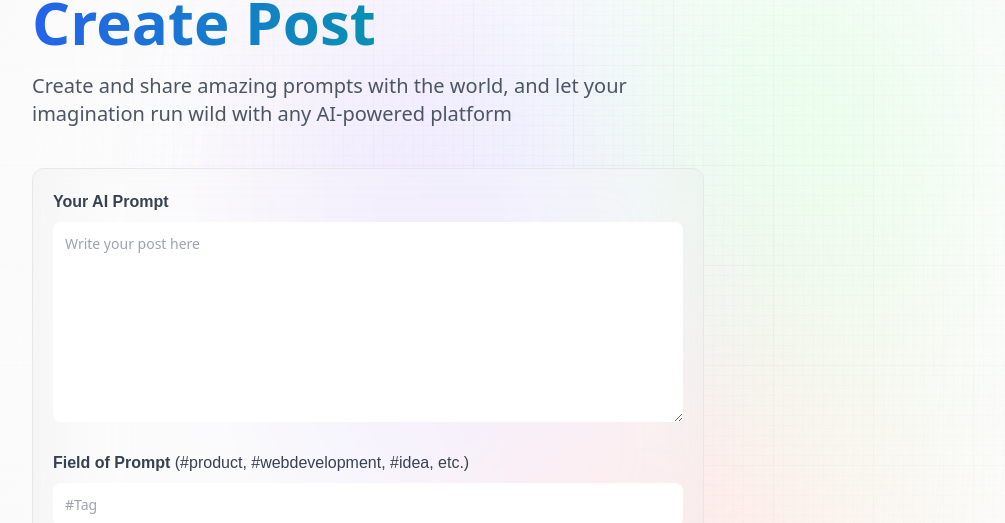
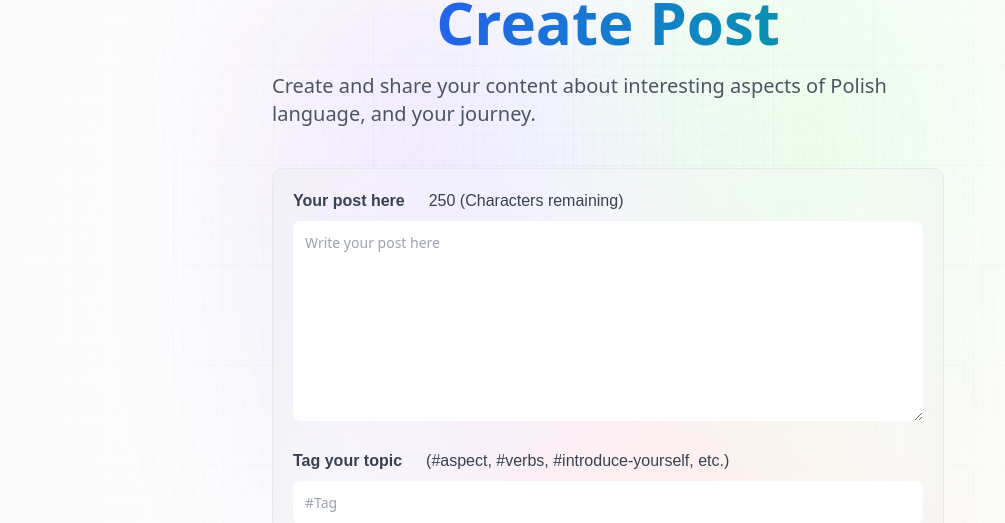
Before and after one commit to AlexDjangoX/promptopia, a Next.js app: page /create-prompt in a window 1280 px wide. Shown: the part 140-663 px from the top of the page, without its empty margins (32-1037 px from the left). Built offline with nearby package versions, Linux system fonts and the light colour scheme; no server answers.

Commit message:
Tweaked CSS and set limit on propmt length

```diff
--- a/components/Form.jsx
+++ b/components/Form.jsx
@@ -1,14 +1,24 @@
+'use client';
+
 import Link from 'next/link';
 
 const Form = ({ type, post, setPost, submitting, handleSubmit }) => {
+  const maxChars = 250;
+
+  const handleInputChange = (e) => {
+    if (e.target.value.length <= maxChars) {
+      setPost({ ...post, prompt: e.target.value });
+    }
+  };
+
   return (
-    <section className="w-full max-w-full flex-start flex-col">
+    <section className="w-4/5 mx-auto flex-center flex-col justify-center ">
       <h1 className="head_text text-left">
         <span className="blue_gradient">{type} Post</span>
       </h1>
       <p className="desc text-left max-w-md">
-        {type} and share amazing prompts with the world, and let your
-        imagination run wild with any AI-powered platform
+        {type} and share your content about interesting aspects of Polish
+        language, and your journey.
       </p>
 
       <form
@@ -16,13 +26,15 @@ const Form = ({ type, post, setPost, submitting, handleSubmit }) => {
         className="mt-10 w-full max-w-2xl flex flex-col gap-7 glassmorphism"
       >
         <label>
-          <span className="font-satoshi font-semibold text-base text-gray-700">
-            Your AI Prompt
-          </span>
-
+          <div className="flex align-cente font-satoshi font-semibold text-base text-gray-700 dark:text-gray-200 ">
+            <span className="pr-6">Your post here</span>
+            <span className="font-normal">
+              {maxChars - post.prompt.length} (Characters remaining)
+            </span>
+          </div>
           <textarea
             value={post.prompt}
-            onChange={(e) => setPost({ ...post, prompt: e.target.value })}
+            onChange={handleInputChange}
             placeholder="Write your post here"
             required
             className="form_textarea "
@@ -30,12 +42,12 @@ const Form = ({ type, post, setPost, submitting, handleSubmit }) => {
         </label>
 
         <label>
-          <span className="font-satoshi font-semibold text-base text-gray-700">
-            Field of Prompt{' '}
+          <div className="flex align-cente font-satoshi font-semibold text-base text-gray-700  dark:text-gray-200">
+            <span className="pr-6">Tag your topic</span>
             <span className="font-normal">
-              (#product, #webdevelopment, #idea, etc.)
+              (#aspect, #verbs, #introduce-yourself, etc.)
             </span>
-          </span>
+          </div>
           <input
             value={post.tag}
             onChange={(e) => setPost({ ...post, tag: e.target.value })}
@@ -47,7 +59,7 @@ const Form = ({ type, post, setPost, submitting, handleSubmit }) => {
         </label>
 
         <div className="flex-end mx-3 mb-5 gap-4">
-          <Link href="/" className="text-gray-500 text-sm">
+          <Link href="/" className="text-gray-500 text-sm  dark:text-gray-200">
             Cancel
           </Link>
 
--- a/components/PromptCard.jsx
+++ b/components/PromptCard.jsx
@@ -63,7 +63,7 @@ const PromptCard = ({ post, handleEdit, handleDelete, handleTagClick }) => {
         </div>
       </div>
 
-      <p className="my-4 font-satoshi text-sm text-gray-700 dark:text-gray-200 ">
+      <p className="whitespace-pre-wrap my-4 font-satoshi text-sm text-gray-700 dark:text-gray-200 ">
         {post.prompt}
       </p>
       <p
```
